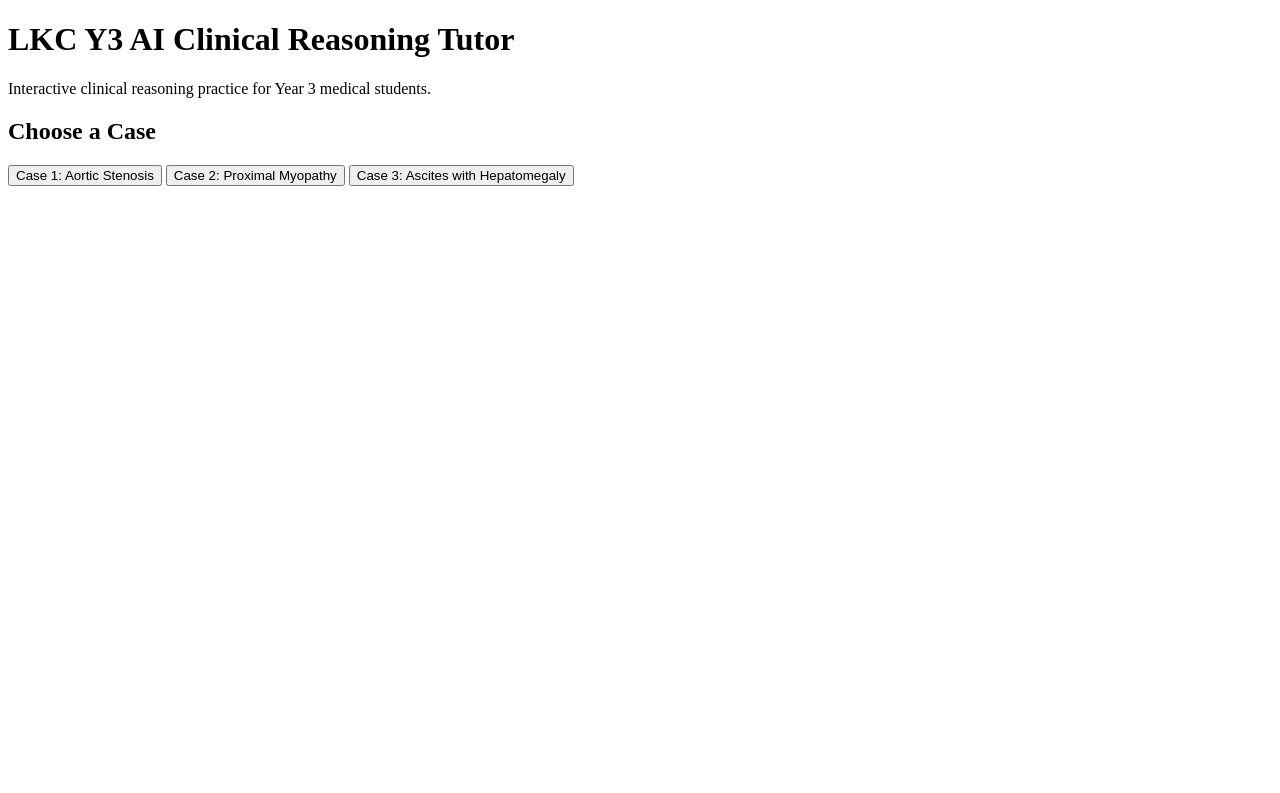
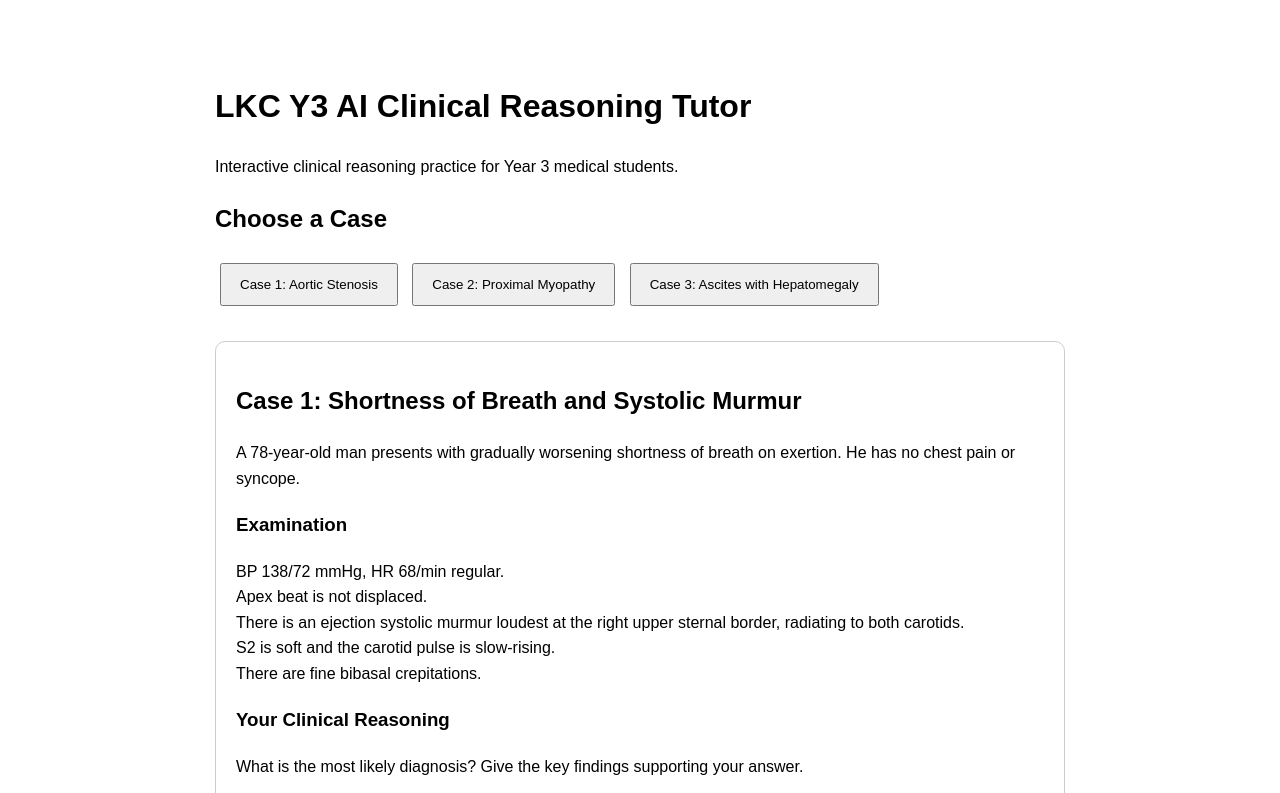
Before and after one commit to lily5275544-jpg/lkc-yr-ai-tutor, a plain HTML site: page index.html in a window 1280 px wide. Both pictures are taken after a click on the button "Case 1: Aortic Stenosis". Shown: the top 793 px of the page. Drawn offline with Linux system fonts and the light colour scheme.

Commit message:
Update index.html

```diff
--- a/index.html
+++ b/index.html
@@ -2,15 +2,117 @@
 <html>
 <head>
   <title>LKC Y3 AI Clinical Reasoning Tutor</title>
+  <style>
+    body {
+      font-family: Arial, sans-serif;
+      max-width: 850px;
+      margin: 40px auto;
+      padding: 20px;
+      line-height: 1.6;
+    }
+    button {
+      padding: 12px 18px;
+      margin: 5px;
+      cursor: pointer;
+    }
+    .case {
+      display: none;
+      margin-top: 30px;
+      padding: 20px;
+      border: 1px solid #ccc;
+      border-radius: 10px;
+    }
+    textarea {
+      width: 95%;
+      height: 100px;
+      padding: 10px;
+    }
+  </style>
 </head>
+
 <body>
-  <h1>LKC Y3 AI Clinical Reasoning Tutor</h1>
-  <p>Interactive clinical reasoning practice for Year 3 medical students.</p>
 
-  <h2>Choose a Case</h2>
+<h1>LKC Y3 AI Clinical Reasoning Tutor</h1>
+<p>Interactive clinical reasoning practice for Year 3 medical students.</p>
 
-  <button>Case 1: Aortic Stenosis</button>
-  <button>Case 2: Proximal Myopathy</button>
-  <button>Case 3: Ascites with Hepatomegaly</button>
+<h2>Choose a Case</h2>
+
+<button onclick="showCase1()">Case 1: Aortic Stenosis</button>
+<button>Case 2: Proximal Myopathy</button>
+<button>Case 3: Ascites with Hepatomegaly</button>
+
+<div id="case1" class="case">
+
+<h2>Case 1: Shortness of Breath and Systolic Murmur</h2>
+
+<p>
+A 78-year-old man presents with gradually worsening shortness of breath
+on exertion. He has no chest pain or syncope.
+</p>
+
+<h3>Examination</h3>
+
+<p>
+BP 138/72 mmHg, HR 68/min regular.<br>
+Apex beat is not displaced.<br>
+There is an ejection systolic murmur loudest at the right upper sternal border,
+radiating to both carotids.<br>
+S2 is soft and the carotid pulse is slow-rising.<br>
+There are fine bibasal crepitations.
+</p>
+
+<h3>Your Clinical Reasoning</h3>
+
+<p>What is the most likely diagnosis? Give the key findings supporting your answer.</p>
+
+<textarea id="answer1" placeholder="Type your answer here..."></textarea>
+
+<br><br>
+
+<button onclick="giveFeedback()">Submit Answer</button>
+
+<div id="feedback"></div>
+
+</div>
+
+<script>
+
+function showCase1() {
+  document.getElementById("case1").style.display = "block";
+}
+
+function giveFeedback() {
+
+  let answer = document.getElementById("answer1").value.toLowerCase();
+
+  let feedback = "<h3>Feedback</h3>";
+
+  if (answer.includes("aortic stenosis")) {
+    feedback += "<p><strong>Good.</strong> Aortic stenosis is the most likely diagnosis.</p>";
+  } else {
+    feedback += "<p>Think again about the site of the murmur, its radiation and the carotid pulse.</p>";
+  }
+
+  feedback += `
+  <p><strong>Key supporting findings:</strong></p>
+  <ul>
+    <li>Ejection systolic murmur</li>
+    <li>Loudest at the right upper sternal border</li>
+    <li>Radiation to the carotids</li>
+    <li>Slow-rising carotid pulse</li>
+    <li>Soft S2</li>
+    <li>Exertional dyspnoea</li>
+  </ul>
+
+  <p><strong>Clinical reasoning:</strong>
+  The combination of an ejection systolic murmur radiating to the carotids
+  and a slow-rising carotid pulse strongly suggests aortic stenosis.</p>
+  `;
+
+  document.getElementById("feedback").innerHTML = feedback;
+}
+
+</script>
+
 </body>
 </html>
```
